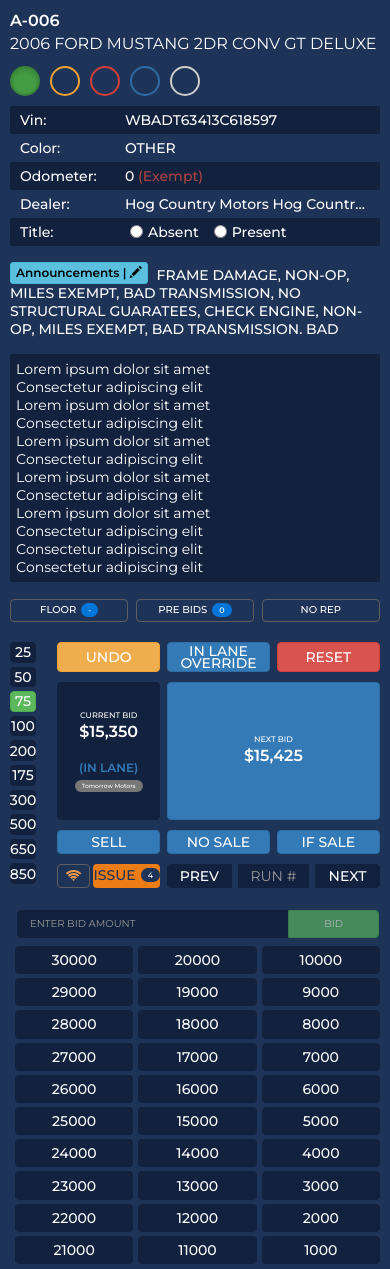
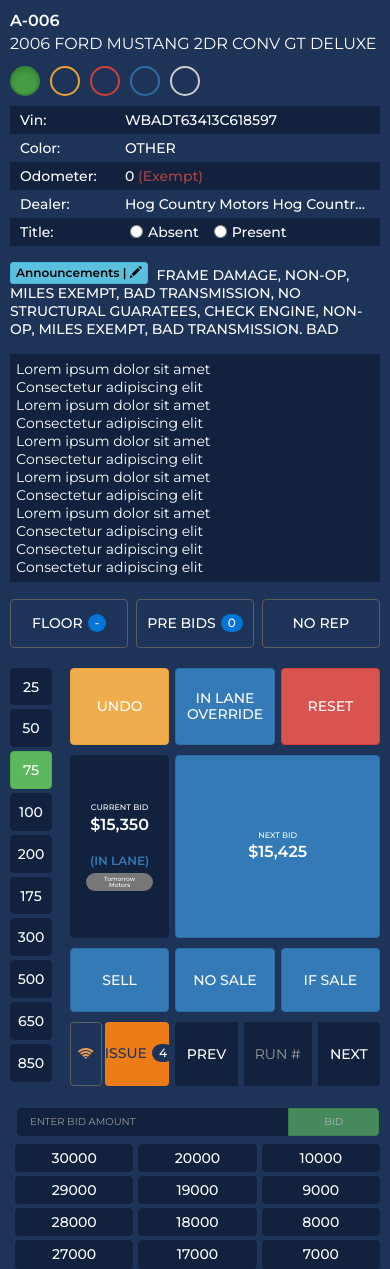
Before and after one commit to schaslivchik/clerk, a plain HTML site: page index.html in a window 390 px wide. Shown: the top 1269 px of the page. Drawn offline with nearby package versions, Linux system fonts and the light colour scheme.

Commit message:
add style

```diff
--- a/clerk-compact-frame.css
+++ b/clerk-compact-frame.css
@@ -668,7 +668,7 @@ width: 100%;
         margin-right: 10px;
     }
     .simulcast-column-center .main-buttons {
-        height: 250px;
+        height: auto;
     }
 }
 @media all and (max-width: 767px) {
@@ -682,7 +682,7 @@ width: 100%;
         font-size: 14px;
     }
     .simulcast-column-center .main-buttons .center-column .top-buttons button, .simulcast-column-center .main-buttons .center-column .bottom-buttons button, .simulcast-column-center .main-buttons .center-column .floor-buttons button, .simulcast-column-center .main-buttons .center-column .floor-buttons .form-control {
-        line-height: 12px;
+        line-height: 16px;
     }
     .simulcast-column-left .description-table div.announce .announce-text,
     .simulcast-column-left .description-table .history div {
@@ -694,10 +694,10 @@ width: 100%;
         font-size: 8px;
     }
     .badge {
-        font-size: 8px;
+        font-size: 12px;
     }
     .simulcast-column-center .top-alerts .alert {
-        font-size: 10px;
+        font-size: 14px;
     }
     .wifi-block {
         font-size: 14px;
@@ -734,4 +734,18 @@ width: 100%;
     .simulcast-column-left .description-table div.announce .announce-text {
         max-height: 80px;
     }
+    .simulcast-column-center .top-alerts {
+        height: auto;
+        margin-bottom: 20px;
+        font-size: 16px;
+    }
+    .simulcast-column-center .main-buttons .left-column {
+        width: 50px;
+    }
+    .clerk-bid-processor-increments-item {
+        min-width: 42px;
+    }
+    .center-column {
+        margin-left: 10px;
+    }
 }
```
